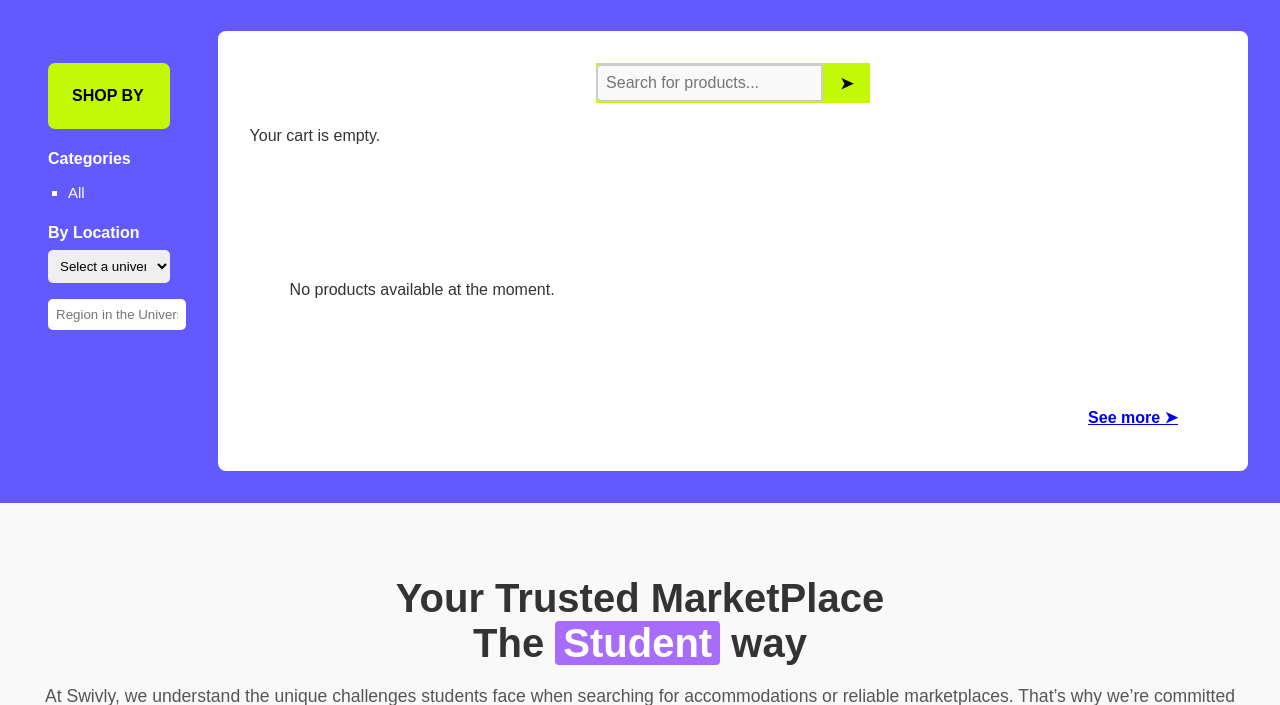
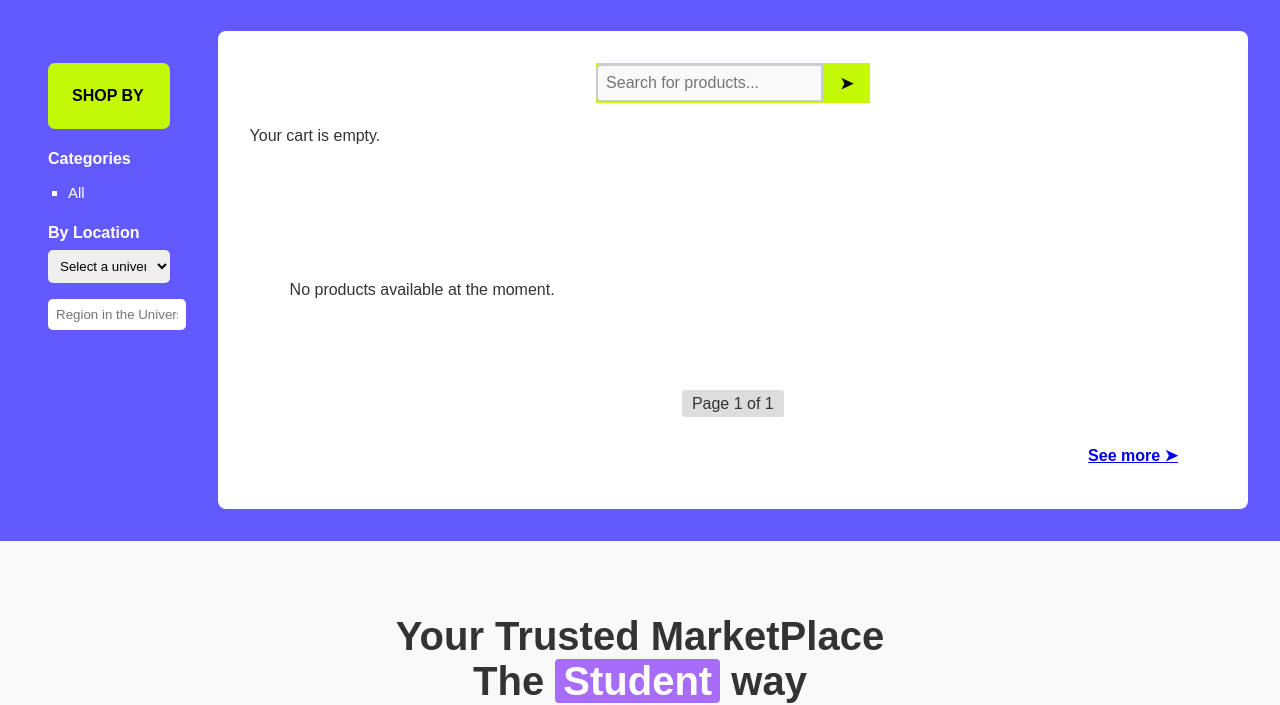
Before and after one commit to codeAKstan/Swivly, a Django app: page / in a window 1280 px wide. Shown: the part 978-1683 px from the top of the page. Run offline with Django 5.2, Linux system fonts and the light colour scheme; data that the repository does not hold is empty.

Commit message:
Added pagination

```diff
--- a/registration/static/css/styles.css
+++ b/registration/static/css/styles.css
@@ -1830,3 +1830,31 @@ form select:focus {
         height: 20px;
     }
 }
+
+/* pagination */
+.pagination {
+    display: flex;
+    justify-content: center;
+    margin-top: 20px;
+}
+
+.pagination .step-links a {
+    margin: 0 5px;
+    padding: 5px 10px;
+    background-color: #fff;
+    box-shadow: 0 4px 8px rgba(0, 0, 0, 0.09);
+    color: #625aff;
+    text-decoration: none;
+    border-radius: 3px;
+}
+
+.pagination .step-links a:hover {
+    background-color: #C3F904;
+}
+
+.pagination .current {
+    margin: 0 5px;
+    padding: 5px 10px;
+    background-color: #ddd;
+    border-radius: 3px;
+}
--- a/registration/templates/registration/index.html
+++ b/registration/templates/registration/index.html
@@ -79,8 +79,8 @@
                 </ul>
             </div>
             <div class="products-grid">
-                {% if products %}
-                {% for product in products %}
+                {% if page_obj %}
+                {% for product in page_obj %}
                 <div class="product-card">
                     <div class="curve">
                         <div class="badge"><a href="{{ product.get_absolute_url }}">SHOP NOW</a></div>
@@ -105,6 +105,28 @@
                 <p>No products available at the moment.</p>
                 {% endif %}
             </div>
+
+            <!-- Pagination Controls -->
+            <div class="pagination">
+                <span class="step-links">
+                    {% if page_obj.has_previous %}
+                    <a href="?page=1{% if query %}&search={{ query }}{% endif %}">First</a>
+                    <a
+                        href="?page={{ page_obj.previous_page_number }}{% if query %}&search={{ query }}{% endif %}">Previous</a>
+                    {% endif %}
+
+                    <span class="current">
+                        Page {{ page_obj.number }} of {{ page_obj.paginator.num_pages }}
+                    </span>
+
+                    {% if page_obj.has_next %}
+                    <a href="?page={{ page_obj.next_page_number }}{% if query %}&search={{ query }}{% endif %}">Next</a>
+                    <a
+                        href="?page={{ page_obj.paginator.num_pages }}{% if query %}&search={{ query }}{% endif %}">Last</a>
+                    {% endif %}
+                </span>
+            </div>
+
 
 
 
--- a/registration/views.py
+++ b/registration/views.py
@@ -5,7 +5,7 @@ from .forms import UserRegisterForm, UserEditForm, ProfileEditForm
 from .models import Listing, Transaction, Profile, Category, Product
 from django.contrib import messages
 from django.db.models import Q
-
+from django.core.paginator import Paginator
 # Create your views here.
 
 # def index(request):
@@ -100,12 +100,18 @@ def product_list_or_index(request, category_slug=None):
             Q(name__icontains=query) | Q(description__icontains=query)
         )
 
+    paginator = Paginator(products, 9)
+    page_number = request.GET.get('page')
+    page_obj = paginator.get_page(page_number)
+
+
     template = 'registration/shop.html' if 'shop' in request.path else 'registration/index.html'
 
     return render(request, template, {
         'category': category,
         'categories': categories,
         'products': products,
+        'page_obj': page_obj,
         'query': query,
     })
 
@@ -131,9 +137,14 @@ def market_place(request):
             Q(name__icontains=query) | Q(description__icontains=query)
         )
 
+    paginator = Paginator(products, 9)
+    page_number = request.GET.get('page')
+    page_obj = paginator.get_page(page_number)
+
 
     return render(request, 'registration/shop.html', {
         'categories': categories,
         'products': products,
+        'page_obj': page_obj,
         'query': query,
     })
```
Also changed, not shown: registration/templates/registration/shop.html (+25 -8 lines).
